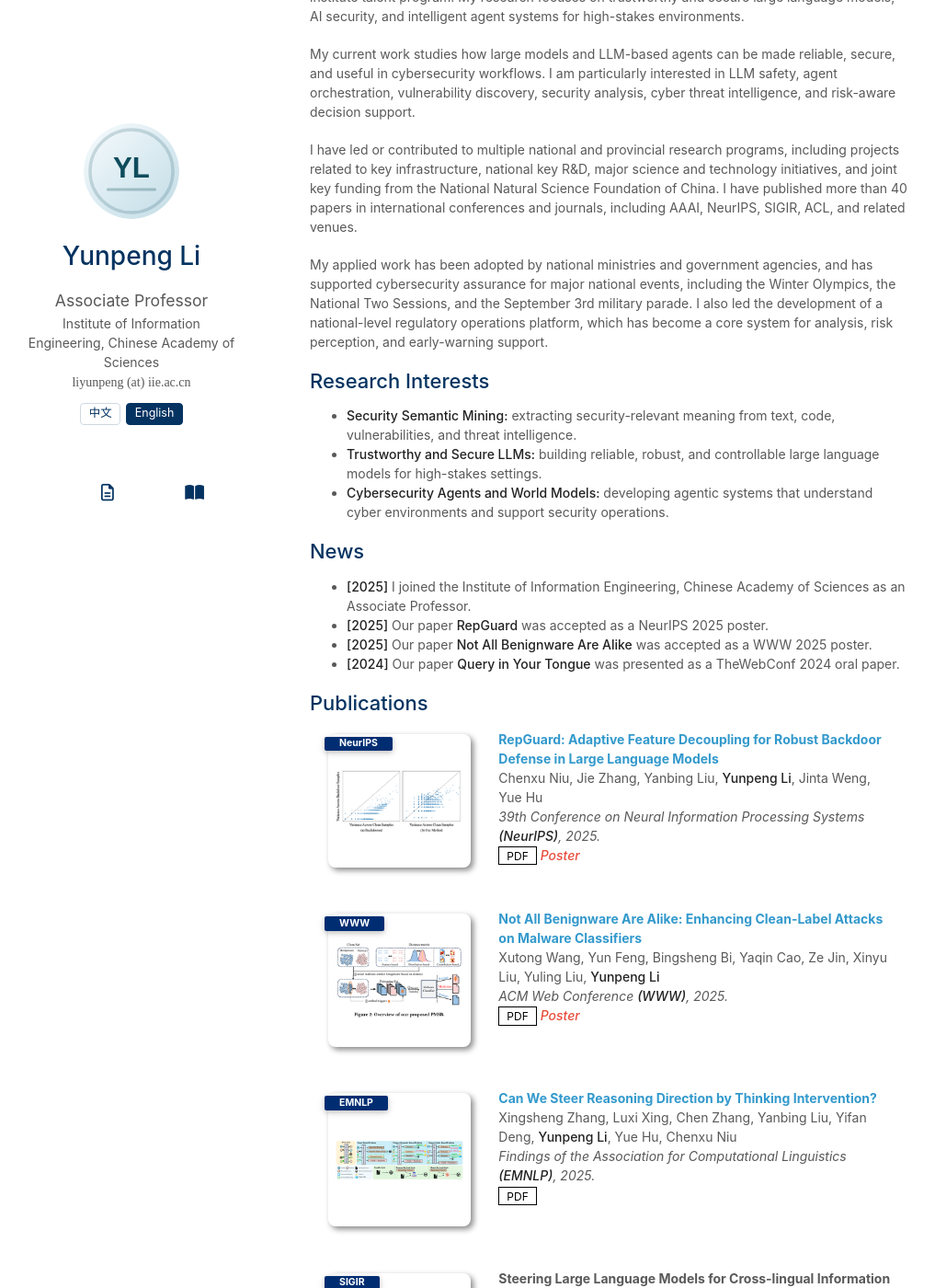
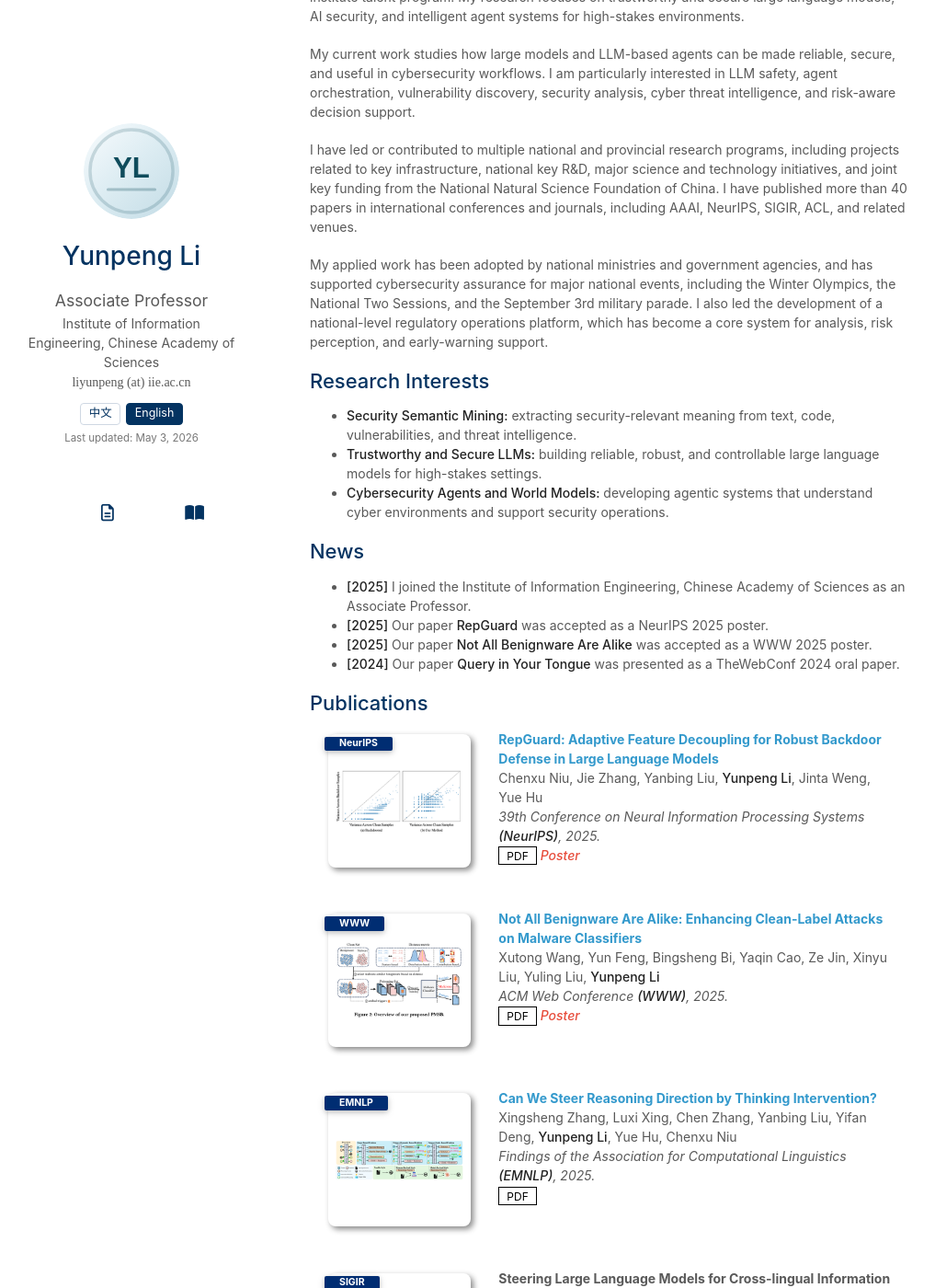
Before and after one commit to ReFantazio/Refantazio.github.io, a Jekyll site: the page built from index.md, in a window 1280 px wide and 1400 px high, scrolled down 211 px. Shown: the whole window at 92% size, without its empty margins (133-1150 px from the left). Built offline with Jekyll 4.4.1, drawn with Linux system fonts in a browser that asks for light colours; a style sheet for code colours, icons or effects is not loaded; our own code applies the rules of GitHub Pages for plain Markdown files.

Commit message:
Show homepage last updated date

```diff
--- a/_layouts/homepage.html
+++ b/_layouts/homepage.html
@@ -67,6 +67,13 @@
         <div class="language-switcher" aria-label="Language selector">
           <a href="{{ '/zh/' | relative_url }}" class="{% if current_lang contains 'zh' %}active{% endif %}">中文</a>
           <a href="{{ '/' | relative_url }}" class="{% unless current_lang contains 'zh' %}active{% endunless %}">English</a>
+        </div>
+        <div class="last-updated">
+          {% if current_lang contains 'zh' %}
+          最后更新：{{ site.time | date: "%Y-%m-%d" }}
+          {% else %}
+          Last updated: {{ site.time | date: "%B %-d, %Y" }}
+          {% endif %}
         </div>
 
         <br>
--- a/_sass/minimal-light-no-dark-mode.scss
+++ b/_sass/minimal-light-no-dark-mode.scss
@@ -30,6 +30,14 @@
 .language-switcher a:hover {
   border-color: #043361;
   text-decoration: none;
+}
+
+.last-updated {
+  color: #777;
+  font-size: 0.72rem;
+  line-height: 1.3;
+  margin-top: 0.45rem;
+  text-align: center;
 }
 
 .social-icons a{
--- a/_sass/minimal-light.scss
+++ b/_sass/minimal-light.scss
@@ -32,6 +32,14 @@
   text-decoration: none;
 }
 
+.last-updated {
+  color: #777;
+  font-size: 0.72rem;
+  line-height: 1.3;
+  margin-top: 0.45rem;
+  text-align: center;
+}
+
 @media (prefers-color-scheme: dark) {
   .language-switcher a {
     border-color: #3a4554;
@@ -46,6 +54,10 @@
 
   .language-switcher a:hover {
     border-color: #3eb7f0;
+  }
+
+  .last-updated {
+    color: #a8b2c1;
   }
 }
 
```
